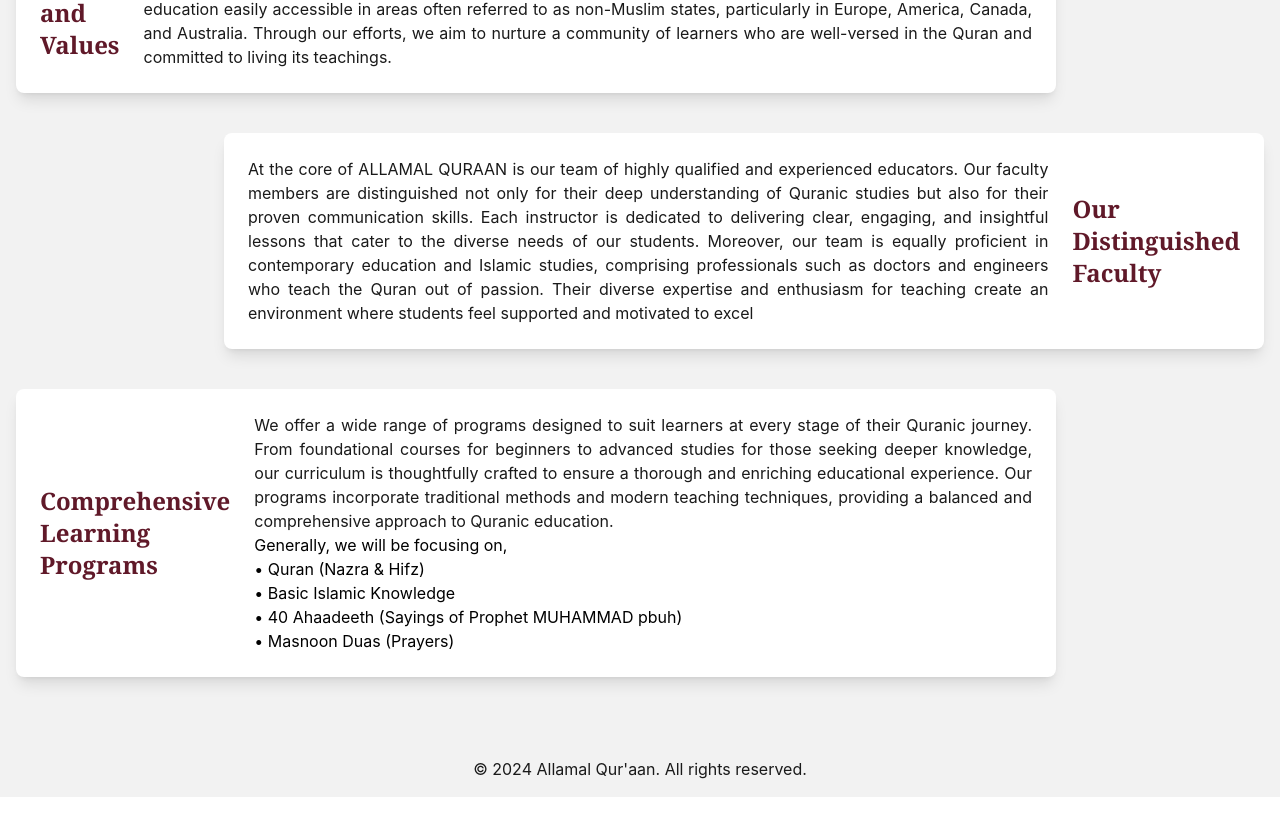
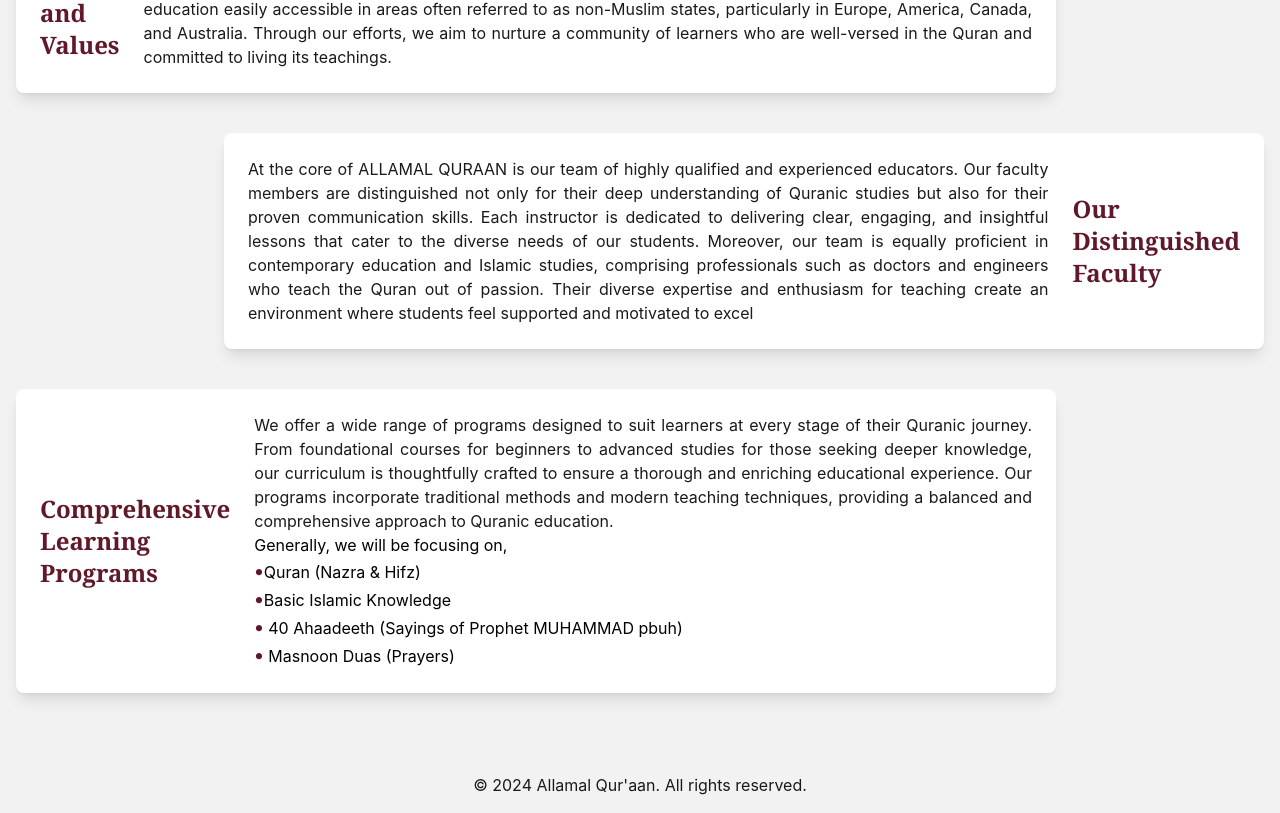
Before and after one commit to arslanhakim/Allamal-Quraan, a React (Vite) app: page /about-us in a window 1280 px wide. Shown: the part 451-1264 px from the top of the page. Built offline with nearby package versions, Linux system fonts and the light colour scheme.

Commit message:
Header bug is updated

```diff
--- a/src/components/Header.tsx
+++ b/src/components/Header.tsx
@@ -54,9 +54,9 @@
   const css2 =
     "block py-2 px-4 text-white navbar-option group hover:text-primary border-x-0 border-b border-primary";
 
-  const menuClasses = `md:hidden flex-col fixed w-full font-bold bg-[#844204] bg-opacity-90 transition-transform duration-300 ${
+  const menuClasses = `${
     isOpen ? "slide-down" : "slide-up"
-  }`;
+  } md:hidden flex-col fixed w-full font-bold bg-[#844204] bg-opacity-90 transition-transform duration-300 `;
 
   return (
     <header
--- a/src/components/Navbar.css
+++ b/src/components/Navbar.css
@@ -29,7 +29,7 @@
 
 /* Navbar.css */
 
-@keyframes slideDown {
+@keyframes slideDownNav {
   from {
     transform: translateY(-100%);
     opacity: 0;
@@ -42,7 +42,7 @@
   }
 }
 
-@keyframes slideUp {
+@keyframes slideUpNav {
   from {
     transform: translateY(0);
     opacity: 100;
@@ -56,12 +56,12 @@
 }
 
 .slide-down {
-  animation: slideDown 0.3s forwards;
+  animation: slideDownNav 0.3s forwards;
   /* z-index: 1000; */
 }
 
 .slide-up {
-  animation: slideUp 0.3s forwards;
+  animation: slideUpNav 0.3s forwards;
 }
 
 /* .mobile-menu {
--- a/src/index.css
+++ b/src/index.css
@@ -174,10 +174,10 @@
 .animate-slideUp {
   opacity: 0;
   transform: translateY(200px);
-  transition: opacity 0s ease-out, transform 1s ease-out; /* Increased duration */
+  transition: opacity 0s ease-out, transform 1s ease-out;
 }
 
 .animate-slideUp.show {
   opacity: 1;
-  transform: translateY(0); /* Move to original position */
+  transform: translateY(0);
 }
--- a/src/pages/AboutUs.tsx
+++ b/src/pages/AboutUs.tsx
@@ -33,7 +33,7 @@
   });
 
   return (
-    <div className="min-h-screen flex flex-col w-full bg-gray-extra text-black-dark">
+    <div className="w-full flex flex-col bg-gray-extra text-black-dark">
       {/* Header */}
       <Header
         contactRef={contactRef}
@@ -130,10 +130,22 @@
                 </p>
                 <p>Generally, we will be focusing on,</p>
                 <ul>
-                  <li>• Quran (Nazra & Hifz)</li>
-                  <li>• Basic Islamic Knowledge</li>
-                  <li>• 40 Ahaadeeth (Sayings of Prophet MUHAMMAD pbuh)</li>
-                  <li>• Masnoon Duas (Prayers)</li>
+                  <li>
+                    <span className="text-primary text-xl font-bold">•</span>
+                    Quran (Nazra & Hifz)
+                  </li>
+                  <li>
+                    <span className="text-primary text-xl font-bold">•</span>
+                    Basic Islamic Knowledge
+                  </li>
+                  <li>
+                    <span className="text-primary text-xl font-bold">•</span> 40
+                    Ahaadeeth (Sayings of Prophet MUHAMMAD pbuh)
+                  </li>
+                  <li>
+                    <span className="text-primary text-xl font-bold">•</span>{" "}
+                    Masnoon Duas (Prayers)
+                  </li>
                 </ul>
               </div>
             </div>
--- a/src/pages/HomePage.tsx
+++ b/src/pages/HomePage.tsx
@@ -19,14 +19,14 @@
   const faqRef = useRef(null);
 
   // Apply intersection observer to each section
-  const heroRef = useIntersectionObserver("animate-slideUp");
-  const aboutUsSectionRef = useIntersectionObserver("animate-slideUp");
-  const learnQuranSectionRef = useIntersectionObserver("animate-slideUp");
-  const coursesSectionRef = useIntersectionObserver("animate-slideUp");
-  const instructorsSectionRef = useIntersectionObserver("animate-slideUp");
-  const testimonialsSectionRef = useIntersectionObserver("animate-slideUp");
-  const faqSectionRef = useIntersectionObserver("animate-slideUp");
-  const contactFormSectionRef = useIntersectionObserver("animate-slideUp");
+  const heroRef = useIntersectionObserver("animate-slide_Up");
+  const aboutUsSectionRef = useIntersectionObserver("animate-slide_Up");
+  const learnQuranSectionRef = useIntersectionObserver("animate-slide_Up");
+  const coursesSectionRef = useIntersectionObserver("animate-slide_Up");
+  const instructorsSectionRef = useIntersectionObserver("animate-slide_Up");
+  const testimonialsSectionRef = useIntersectionObserver("animate-slide_Up");
+  const faqSectionRef = useIntersectionObserver("animate-slide_Up");
+  const contactFormSectionRef = useIntersectionObserver("animate-slide_Up");
 
   return (
     <div className="w-full bg-gray-extra text-black-dark relative">
@@ -38,28 +38,28 @@
         faqRef={faqRef}
       />
 
-      {/* <div ref={heroRef} className="animate-slideUp"> */}
+      {/* <div ref={heroRef} className="animate-slide_Up"> */}
       <Hero />
       {/* </div> */}
-      <div ref={aboutUsSectionRef} className="animate-slideUp">
+      <div ref={aboutUsSectionRef} className="animate-slide_Up">
         <About_us />
       </div>
-      <div ref={learnQuranSectionRef} className="animate-slideUp">
+      <div ref={learnQuranSectionRef} className="animate-slide_Up">
         <LearnQuranSection />
       </div>
-      <div ref={coursesSectionRef} className="animate-slideUp">
+      <div ref={coursesSectionRef} className="animate-slide_Up">
         <Courses coursesRef={coursesRef} />
       </div>
-      <div ref={instructorsSectionRef} className="animate-slideUp">
+      <div ref={instructorsSectionRef} className="animate-slide_Up">
         <Instructors instructorsRef={instructorsRef} />
       </div>
-      <div ref={testimonialsSectionRef} className="animate-slideUp">
+      <div ref={testimonialsSectionRef} className="animate-slide_Up">
         <Testimonials />
       </div>
-      <div ref={faqSectionRef} className="animate-slideUp">
+      <div ref={faqSectionRef} className="animate-slide_Up">
         <FAQ faqRef={faqRef} />
       </div>
-      <div ref={contactFormSectionRef} className="animate-slideUp">
+      <div ref={contactFormSectionRef} className="animate-slide_Up">
         <ContactForm contactRef={contactRef} />
       </div>
       <Footer
--- a/tailwind.config.js
+++ b/tailwind.config.js
@@ -124,7 +124,7 @@
     },
     animation: {
       heartbeat: "heartbeat 2s ease-in-out infinite",
-      slideUp: "slideUp 0.5s ease-out forwards",
+      slide_Up: "slideUp 0.5s ease-out forwards",
       none: "none",
       spin: "spin 1s linear infinite",
       ping: "ping 1s cubic-bezier(0, 0, 0.2, 1) infinite",
```
